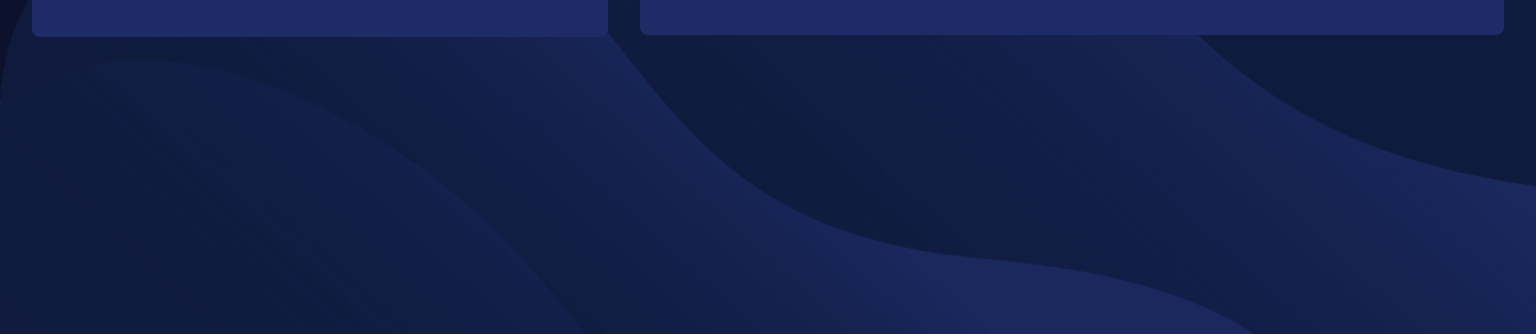
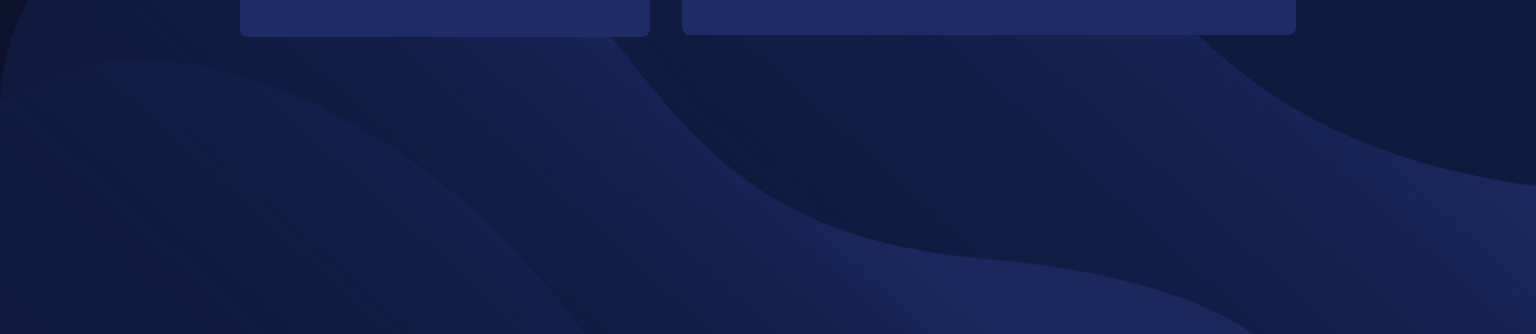
Before and after one commit to Batikann/fylo-data-storage-component-master, a plain HTML site: page index.html in a window 1536 px wide. Shown: the part 466-800 px from the top of the page. Drawn offline with Linux system fonts and the light colour scheme.

Commit message:
update-1

```diff
--- a/style.css
+++ b/style.css
@@ -196,3 +196,9 @@ ul {
   }
 
 }
+
+@media(min-width:1440px){
+  #container{
+    padding: 15rem;
+  }
+}
```
